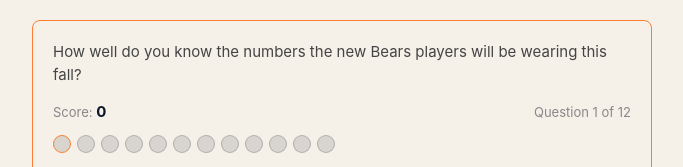
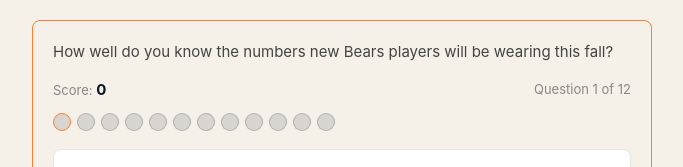
Before and after one commit to kduck22-bears/bears-jersey-game, a plain HTML site: page index.html in a window 1280 px wide. Shown: the top 167 px of the page, without its empty margins (298-981 px from the left). Drawn offline with Linux system fonts and the light colour scheme.

Commit message:
Update index.html

```diff
--- a/index.html
+++ b/index.html
@@ -323,7 +323,7 @@ body {
 <body>
 
 <div class="game-box">
-  <p class="instructions">How well do you know the numbers the new Bears players will be wearing this fall? </p>
+  <p class="instructions">How well do you know the numbers new Bears players will be wearing this fall? </p>
 
   <div class="score-bar">
     <span>Score: <span class="score-val" id="score-display">0</span></span>
```
